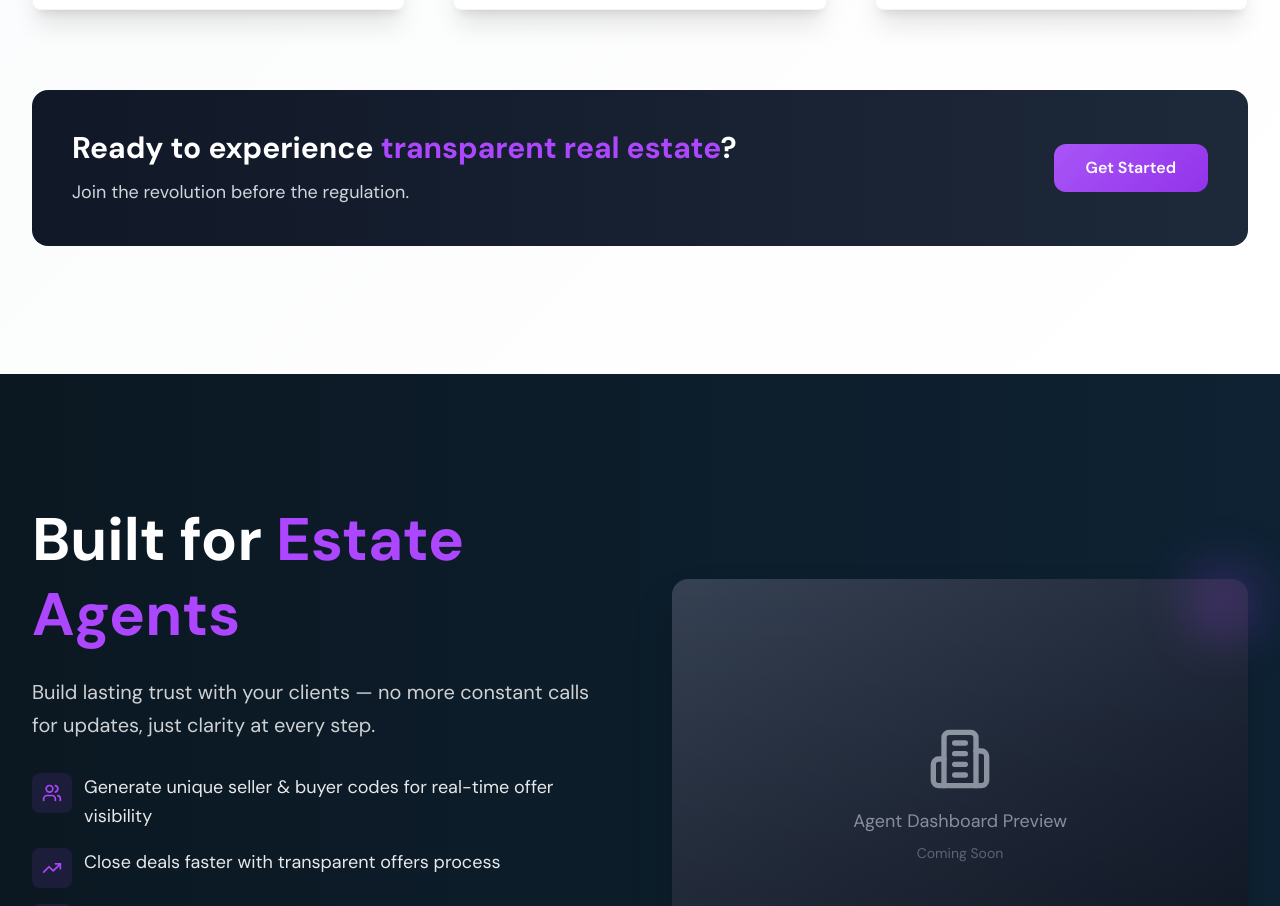
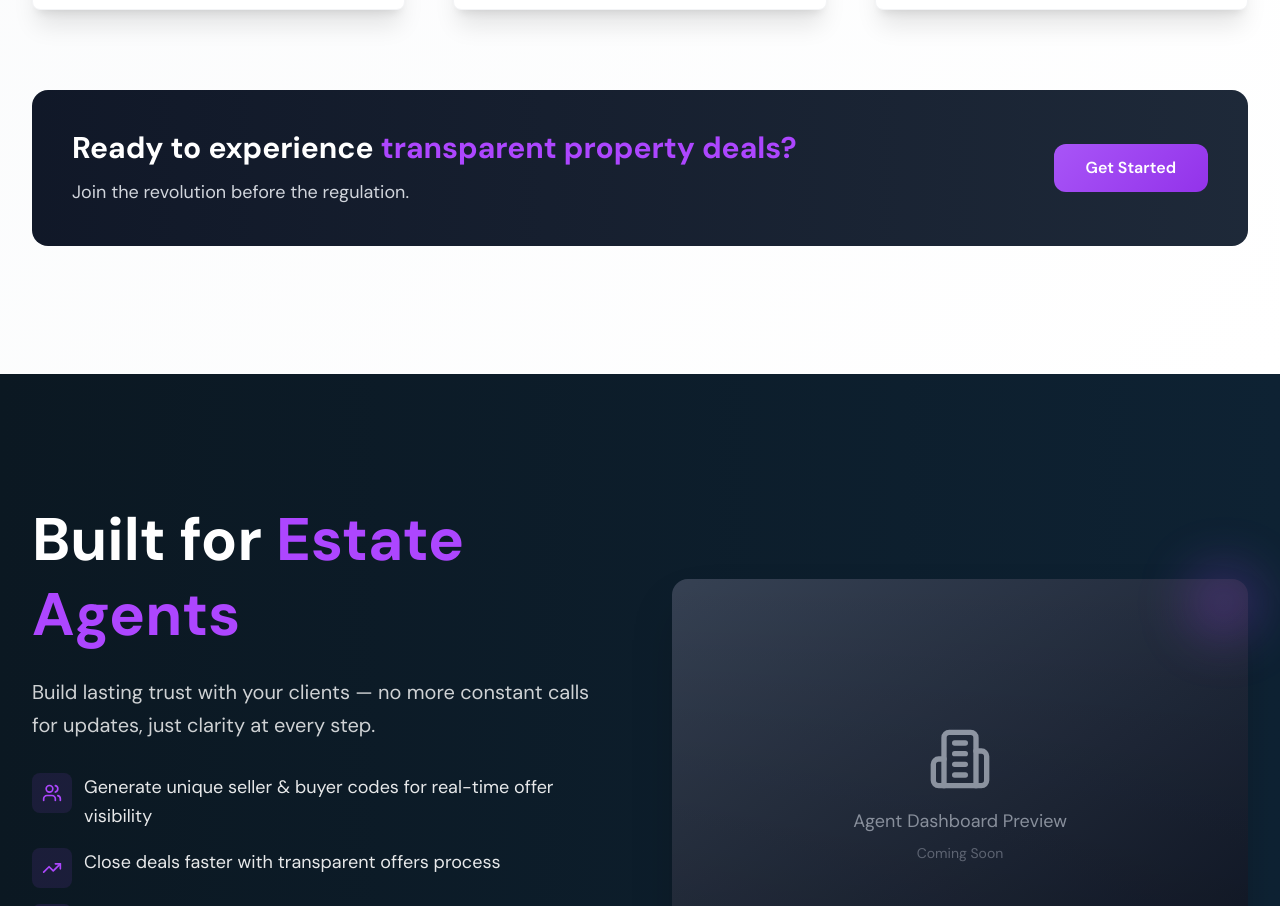
Before and after one commit to RightOfferUK/rightoffer, a Next.js app: page / in a window 1280 px wide. Shown: the part 2080-2986 px from the top of the page. Built offline with nearby package versions, Linux system fonts and the light colour scheme; no server answers.

Commit message:
updated how-it-works copy

```diff
--- a/src/components/home/HowItWorks.tsx
+++ b/src/components/home/HowItWorks.tsx
@@ -215,7 +215,7 @@ const HowItWorks = () => {
                 transition={{ duration: 0.6, delay: 0.2 }}
                 viewport={{ once: true }}
               >
-                Ready to experience <span className="text-purple-500">transparent real estate</span>?
+                Ready to experience <span className="text-purple-500">transparent property deals?</span>
               </motion.h3>
               <motion.p
                 className="text-gray-300 font-dm-sans text-base lg:text-lg"
```
